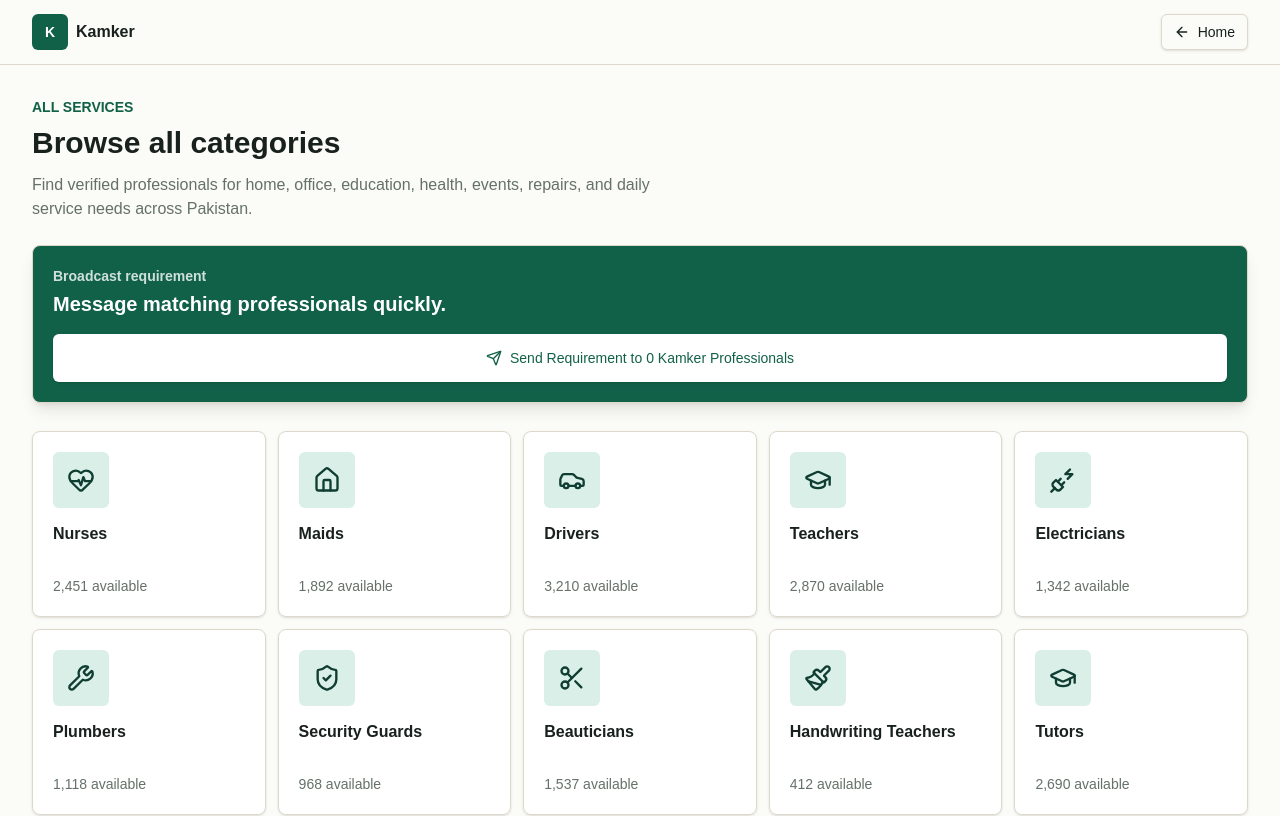
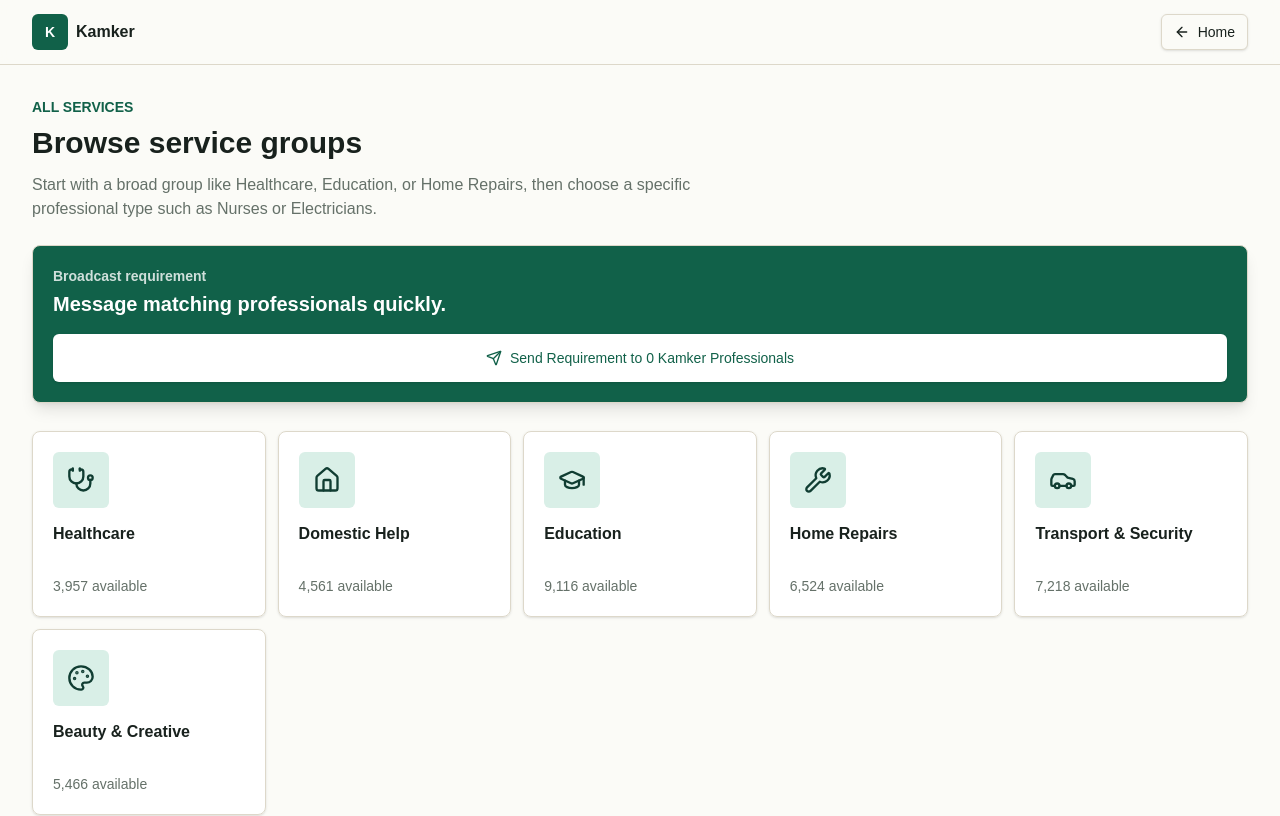
Before and after one commit to adilhayat86/kamker, a Next.js app: page /categories in a window 1280 px wide. Shown: the top 816 px of the page. Built offline with nearby package versions, Linux system fonts and the light colour scheme; no server answers; the database is empty.

Commit message:
Show parent service groups on categories page

```diff
--- a/src/app/categories/page.tsx
+++ b/src/app/categories/page.tsx
@@ -5,7 +5,7 @@ import { BroadcastRequirementCta } from "@/components/broadcast-requirement-cta"
 import { CategoryGrid } from "@/components/category-grid";
 import { Button } from "@/components/ui/button";
 import { getBroadcastRecipientCount } from "@/lib/broadcast";
-import { categories } from "@/lib/marketplace-data";
+import { parentCategories } from "@/lib/marketplace-data";
 
 export const metadata = {
   title: "All Categories | Kamker",
@@ -51,11 +51,11 @@ export default async function CategoriesPage({
           All services
         </p>
         <h1 className="mt-2 text-3xl font-bold tracking-normal">
-          Browse all categories
+          Browse service groups
         </h1>
         <p className="mt-3 max-w-2xl text-muted-foreground">
-          Find verified professionals for home, office, education, health,
-          events, repairs, and daily service needs across Pakistan.
+          Start with a broad group like Healthcare, Education, or Home Repairs,
+          then choose a specific professional type such as Nurses or Electricians.
         </p>
 
         <BroadcastRequirementCta
@@ -64,7 +64,7 @@ export default async function CategoriesPage({
           area={area}
         />
 
-        <CategoryGrid categories={categories} />
+        <CategoryGrid categories={parentCategories} />
       </section>
     </main>
   );
```
